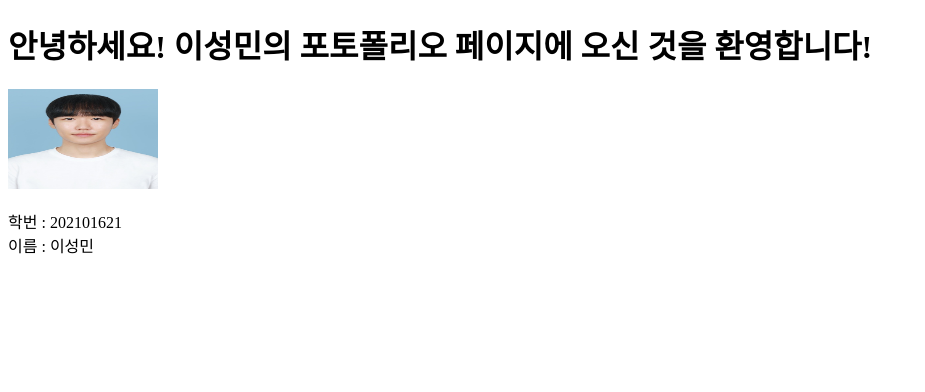
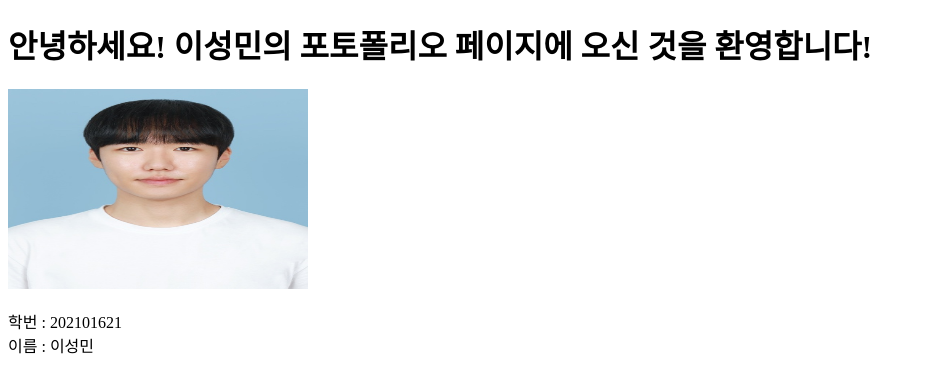
Before and after one commit to smiinii/smini.com, a plain HTML site: page index.html in a window 1280 px wide. Shown: the whole page, without its empty margins (0-925 px from the left). Drawn offline with Linux system fonts and the light colour scheme.

Commit message:
Update index.html

```diff
--- a/index.html
+++ b/index.html
@@ -5,7 +5,7 @@
   </head>
   <body>
     <h1>안녕하세요! 이성민의 포토폴리오 페이지에 오신 것을 환영합니다!</h1>
-    <img src="https://github.com/smiinii/smini.com/blob/main/me.jpg?raw=true" width="150" height="100">
+    <img src="https://github.com/smiinii/smini.com/blob/main/me.jpg?raw=true" width="300" height="200">
     <p>
       학번 : 202101621 <br />
       이름 : 이성민
```
